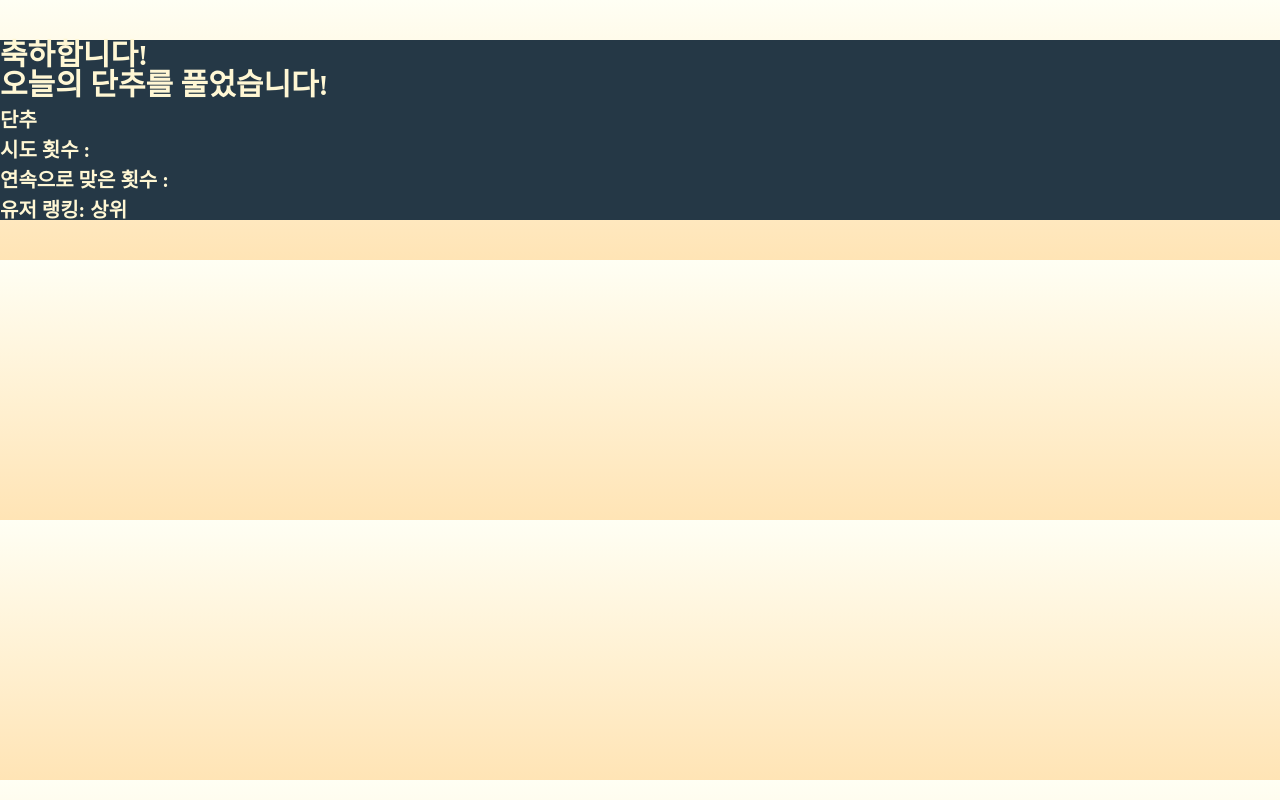
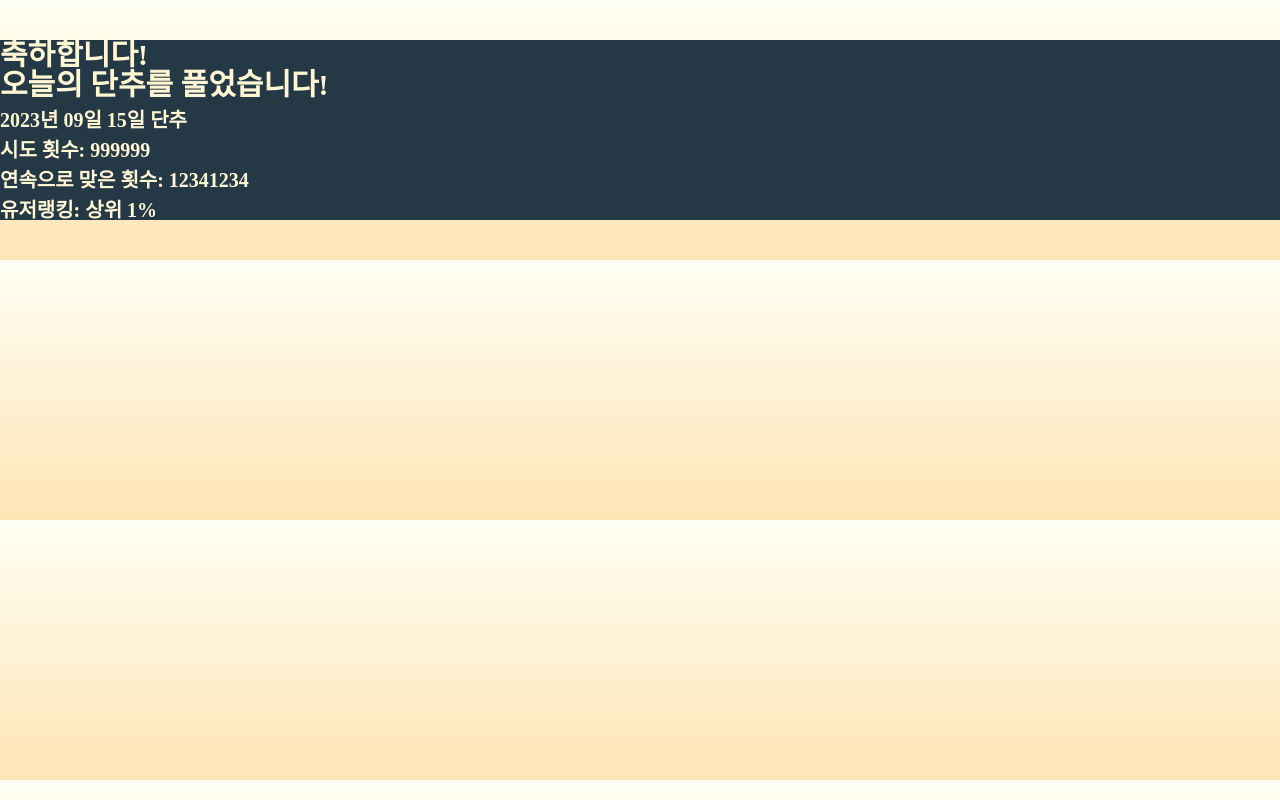
Before and after one commit to team-hca/danchu, a React (Create React App) app in the folder frontend/frontapp/: page /congrat in a window 1280 px wide. Built offline with nearby package versions, Linux system fonts and the light colour scheme.

Commit message:
⚡ feat: 성공 내용 변수로 설정

```diff
--- a/frontend/frontapp/src/components/CongratModal.jsx
+++ b/frontend/frontapp/src/components/CongratModal.jsx
@@ -4,6 +4,10 @@ import styled from "styled-components";
 const ModalContainer = styled.div`
   background-color: #253846;
   margin: 40px 0px 40px 0px;
+`
+
+const SuccessContent = styled.div`
+
 `
 
 const CongratTitle = styled.span`
@@ -40,6 +44,25 @@ const DanchuRank = styled.div`
   margin: 10px 0px 10px 0px;
 `
 
+const now = new Date();
+const options = { timeZone: 'Asia/Seoul' };
+const krSeoulTime = now.toLocaleString('en-US', options);
+
+const dateArray = krSeoulTime.split(', ')[0].split('/');
+
+const year = parseInt(dateArray[2], 10);
+let month = parseInt(dateArray[0], 10).toString().padStart(2, '0');
+let date = parseInt(dateArray[1], 10).toString().padStart(2, '0');
+
+const trialCnt = 999999;
+const streakCnt = 12341234;
+const rankPercentage = 1;
+
+const danchuDate = year + "년 " + month + "일 " + date + "일 단추"
+const danchuTrial = "시도 횟수: " + trialCnt
+const danchuStreak = "연속으로 맞은 횟수: " + streakCnt
+const danchuRank = "유저랭킹: 상위 " + rankPercentage + "%"
+
 export default function CongratModal() {
   return (
     <ModalContainer>
@@ -47,12 +70,12 @@ export default function CongratModal() {
         축하합니다! <br />
         오늘의 단추를 풀었습니다!
       </CongratTitle>
-      <div>
-        <DanchuDate>단추</DanchuDate>
-        <DanchuTrial>시도 횟수 : </DanchuTrial>
-        <DanchuStreak>연속으로 맞은 횟수 : </DanchuStreak>
-        <DanchuRank>유저 랭킹: 상위 </DanchuRank>
-      </div>
+      <SuccessContent>
+        <DanchuDate>{danchuDate}</DanchuDate>
+        <DanchuTrial>{danchuTrial}</DanchuTrial>
+        <DanchuStreak>{danchuStreak}</DanchuStreak>
+        <DanchuRank>{danchuRank}</DanchuRank>
+      </SuccessContent>
     </ModalContainer>
   );
 }
```
